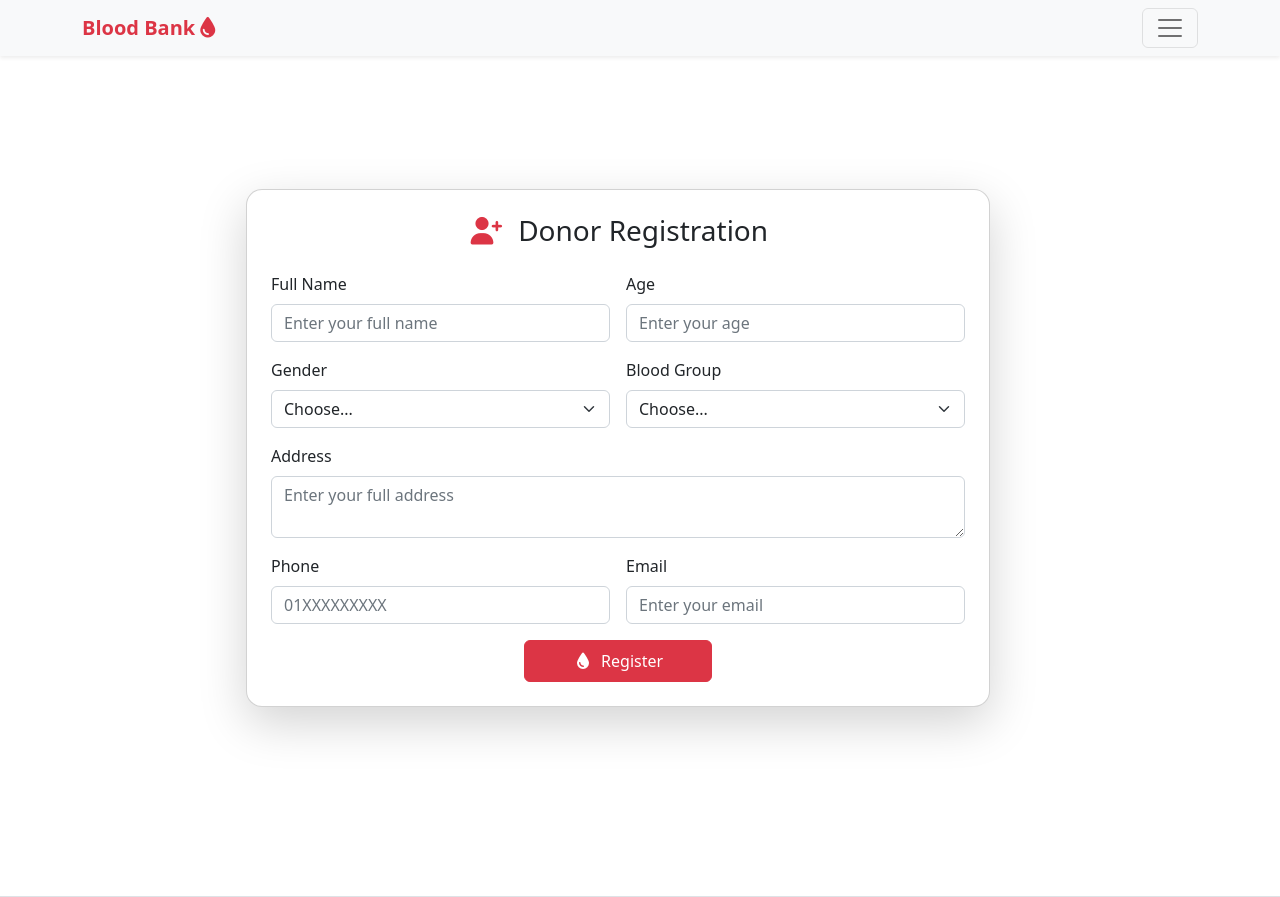
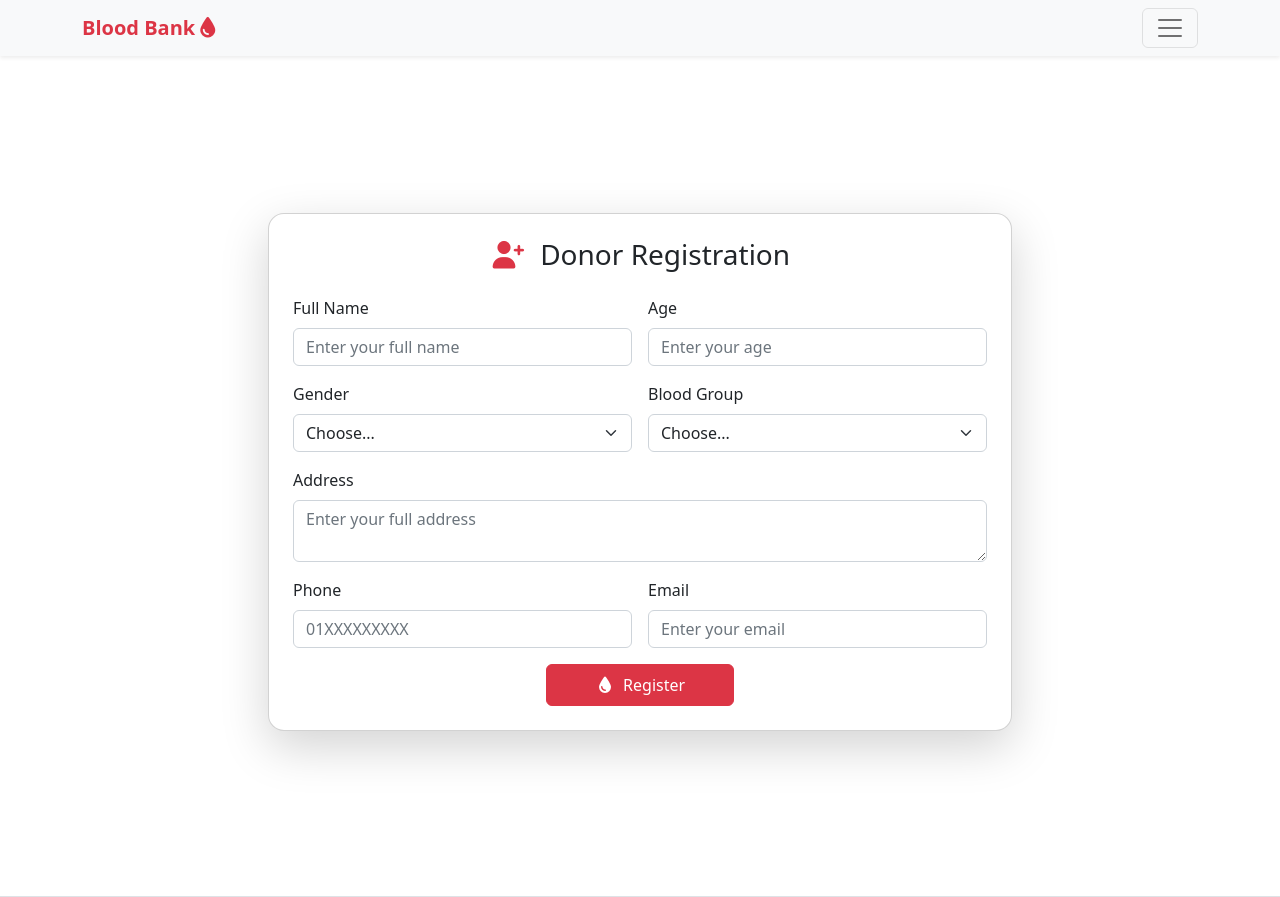
Before and after one commit to hasdajustin/bloodBank, a Django app: template templates/layout/register.html in a window 1280 px wide. Shown: the top 897 px of the page. Run offline with Django 3.2, Linux system fonts and the light colour scheme; the template is opened without the code that fills it, so the values that code supplies are empty; some libraries are stand-ins or nearby versions.

Commit message:
fix form padding-top

```diff
--- a/templates/layout/register.html
+++ b/templates/layout/register.html
@@ -10,8 +10,8 @@ Donor Registration
 {% endblock navbar %}
 
 {% block content %}
-<div class="container d-flex justify-content-center align-items-center min-vh-100 m-5">
-    <div class="col-md-8">
+<div class="container d-flex justify-content-center align-items-center min-vh-100 mt-5">
+    <div class="col-md-8 pt-5">
         <div class="card shadow-lg rounded-4">
             <div class="card-body p-4">
                 <h3 class="text-center mb-4">
```
